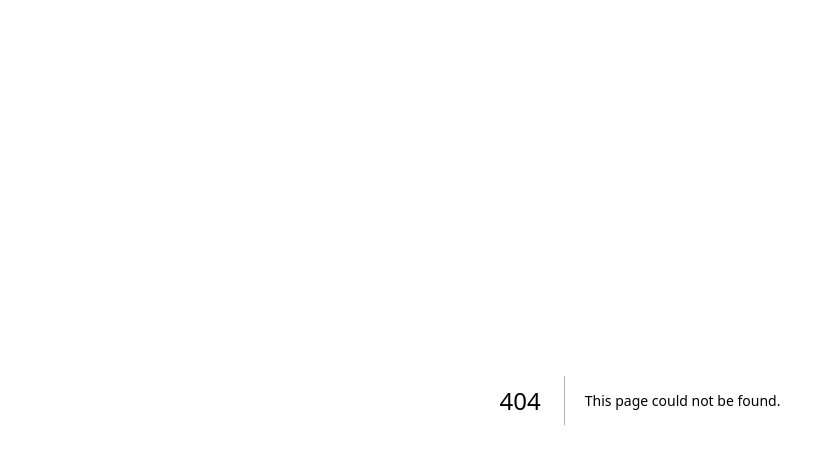
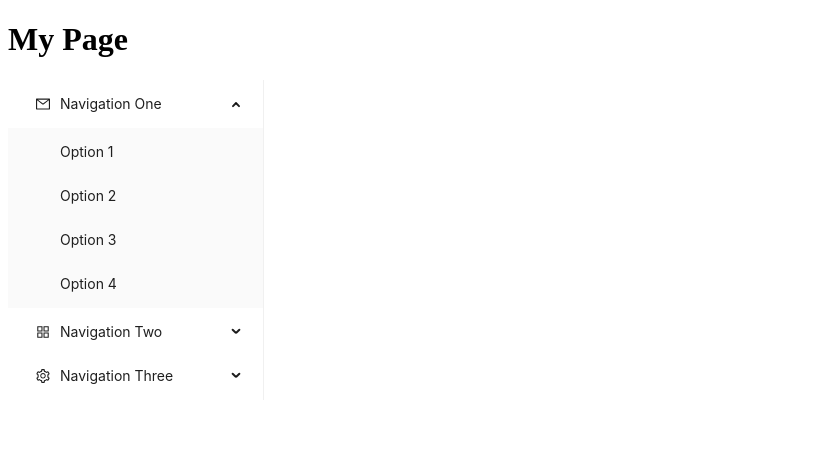
Before and after one commit to MALWICK/Lb-laptops, a Next.js app: page /Mypage in a window 1280 px wide. Before the commit this address had no page. Shown: the top 464 px of the page, without its empty margins (0-835 px from the left). Built offline with nearby package versions, Linux system fonts and the light colour scheme.

Commit message:
updated nested dropdown

```diff
--- /dev/null
+++ b/components/homepage/components/dropdownmenu1/ NestedDropdown.tsx
@@ -0,0 +1,70 @@
+import React, { useState } from 'react';
+import { AppstoreOutlined, MailOutlined, SettingOutlined } from '@ant-design/icons';
+import type { MenuProps } from 'antd';
+import { Menu } from 'antd';
+
+type MenuItem = Required<MenuProps>['items'][number];
+
+function getItem(
+  label: React.ReactNode,
+  key: React.Key,
+  icon?: React.ReactNode,
+  children?: MenuItem[],
+  type?: 'group',
+): MenuItem {
+  return {
+    key,
+    icon,
+    children,
+    label,
+    type,
+  } as MenuItem;
+}
+
+const items: MenuItem[] = [
+  getItem('Navigation One', 'sub1', <MailOutlined />, [
+    getItem('Option 1', '1'),
+    getItem('Option 2', '2'),
+    getItem('Option 3', '3'),
+    getItem('Option 4', '4'),
+  ]),
+  getItem('Navigation Two', 'sub2', <AppstoreOutlined />, [
+    getItem('Option 5', '5'),
+    getItem('Option 6', '6'),
+    getItem('Submenu', 'sub3', null, [getItem('Option 7', '7'), getItem('Option 8', '8')]),
+  ]),
+  getItem('Navigation Three', 'sub4', <SettingOutlined />, [
+    getItem('Option 9', '9'),
+    getItem('Option 10', '10'),
+    getItem('Option 11', '11'),
+    getItem('Option 12', '12'),
+  ]),
+];
+
+// submenu keys of first level
+const rootSubmenuKeys = ['sub1', 'sub2', 'sub4'];
+
+const App: React.FC = () => {
+  const [openKeys, setOpenKeys] = useState(['sub1']);
+
+  const onOpenChange: MenuProps['onOpenChange'] = (keys) => {
+    const latestOpenKey = keys.find((key) => openKeys.indexOf(key) === -1);
+    if (latestOpenKey && rootSubmenuKeys.indexOf(latestOpenKey!) === -1) {
+      setOpenKeys(keys);
+    } else {
+      setOpenKeys(latestOpenKey ? [latestOpenKey] : []);
+    }
+  };
+
+  return (
+    <Menu
+      mode="inline"
+      openKeys={openKeys}
+      onOpenChange={onOpenChange}
+      style={{ width: 256 }}
+      items={items}
+    />
+  );
+};
+
+export default App;
--- a/package.json
+++ b/package.json
@@ -13,6 +13,7 @@
     "@types/node": "20.6.3",
     "@types/react": "18.2.22",
     "@types/react-dom": "18.2.7",
+    "antd": "^5.9.4",
     "bootstrap-icons": "^1.11.1",
     "flowbite": "^1.8.1",
     "flowbite-react": "^0.6.1",
@@ -21,7 +22,9 @@
     "react-dom": "18.2.0",
     "react-icons": "^4.11.0",
     "react-nested-dropdown": "^0.0.12",
+    "react-router-dom": "^6.16.0",
     "react-transition-group": "^4.4.5",
+    "styled-components": "^6.0.8",
     "tailwindcss": "3.3.3",
     "typescript": "5.2.2"
   },
--- /dev/null
+++ b/pages/Mypage.tsx
@@ -0,0 +1,34 @@
+import NestedDropdown from '@/components/homepage/components/dropdownmenu1/ NestedDropdown';
+
+
+const MyPage: React.FC = () => {
+  const dropdownData = [
+    {
+      title: 'Link 1',
+      link: '/link1',
+    },
+    {
+      title: 'Link 2',
+      link: '/link2',
+      children: [
+        {
+          title: 'Sublink 1',
+          link: '/link2/sublink1',
+        },
+        {
+          title: 'Sublink 2',
+          link: '/link2/sublink2',
+        },
+      ],
+    },
+  ];
+
+  return (
+    <div>
+      <h1>My Page</h1>
+      <NestedDropdown />
+    </div>
+  );
+};
+
+export default MyPage;
```
Also changed, not shown: components/homepage/components/dropdownmenu1/Dropdownmenu1.css (added, +42 -0 lines), pages/mypage.css (added, +7 -0 lines), 1 other file (tests, documents, lock files or other folders).
